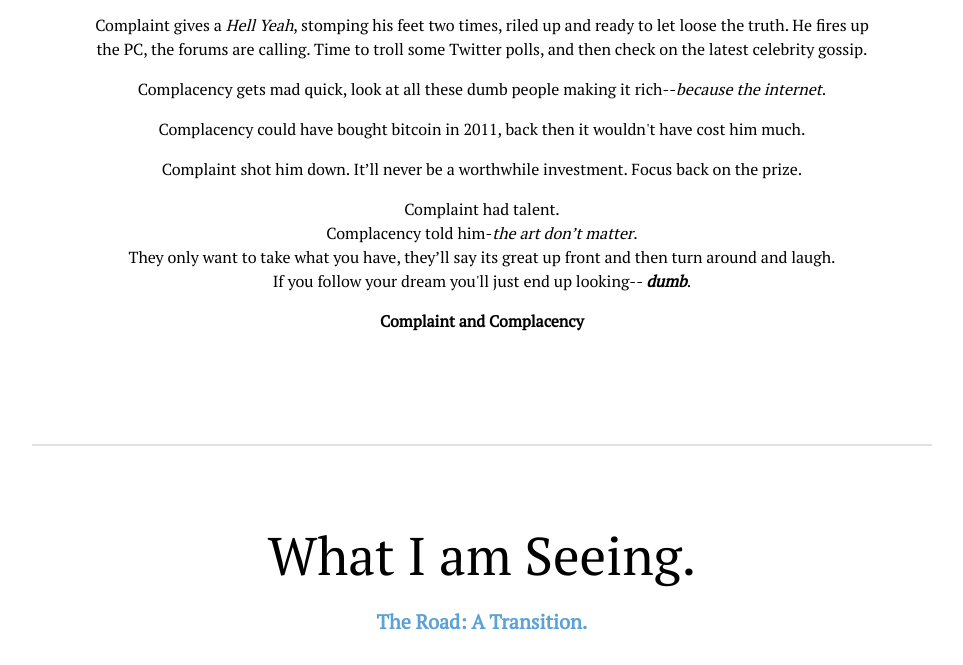
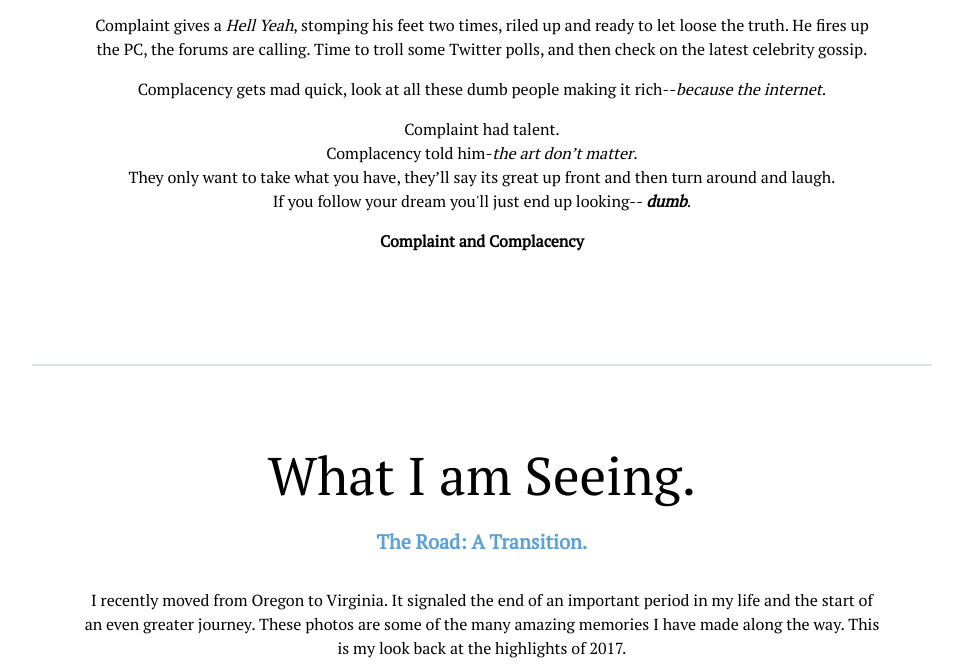
Before and after one commit to jwalsh370/jwalsh370-github.io, a website: page index.html in a window 1280 px wide. Shown: the part 1417-2082 px from the top of the page, without its empty margins (158-1121 px from the left). Drawn offline with nearby package versions, Linux system fonts and the light colour scheme; no server answers.

Commit message:
fix typos

```diff
--- a/index.html
+++ b/index.html
@@ -51,8 +51,8 @@
         <p>Complaint gives a <em>Hell Yeah</em>, stomping his feet two times, riled up and ready to let loose the truth. He fires up the PC, the forums are calling. Time to troll some Twitter polls, and then check on the latest celebrity gossip.</p>
         <p>Complacency gets mad quick, look at all these dumb people making it rich--<em>because the internet</em>. </p>
         <!-- <p>Complaint likes to focus on her clothes, and how she’ll take it all off for Instagram gold. But before he goes he’ll like her pic, and even send a private message letting her know she’s <strong><em>thick</em></strong>.</p> -->
-        <p>Complacency could have bought bitcoin in 2011, back then it wouldn't have cost him much.</p>
-        <p>Complaint shot him down. It’ll never be a worthwhile investment. Focus back on the prize.</p>
+        <!-- <p>Complacency could have bought bitcoin in 2011, back then it wouldn't have cost him much.</p>
+        <p>Complaint shot him down. It’ll never be a worthwhile investment. Focus back on the prize.</p> -->
         <p>Complaint had talent.<br>Complacency told him-<em>the art don’t matter</em>.<br> They only want to take what you have, they’ll say its great up front and then turn around and laugh.<br> If you follow your dream you'll just end up looking-- <strong><em>dumb</em></strong>.</p>
 
         <p><strong>Complaint and Complacency </strong></p>
```
